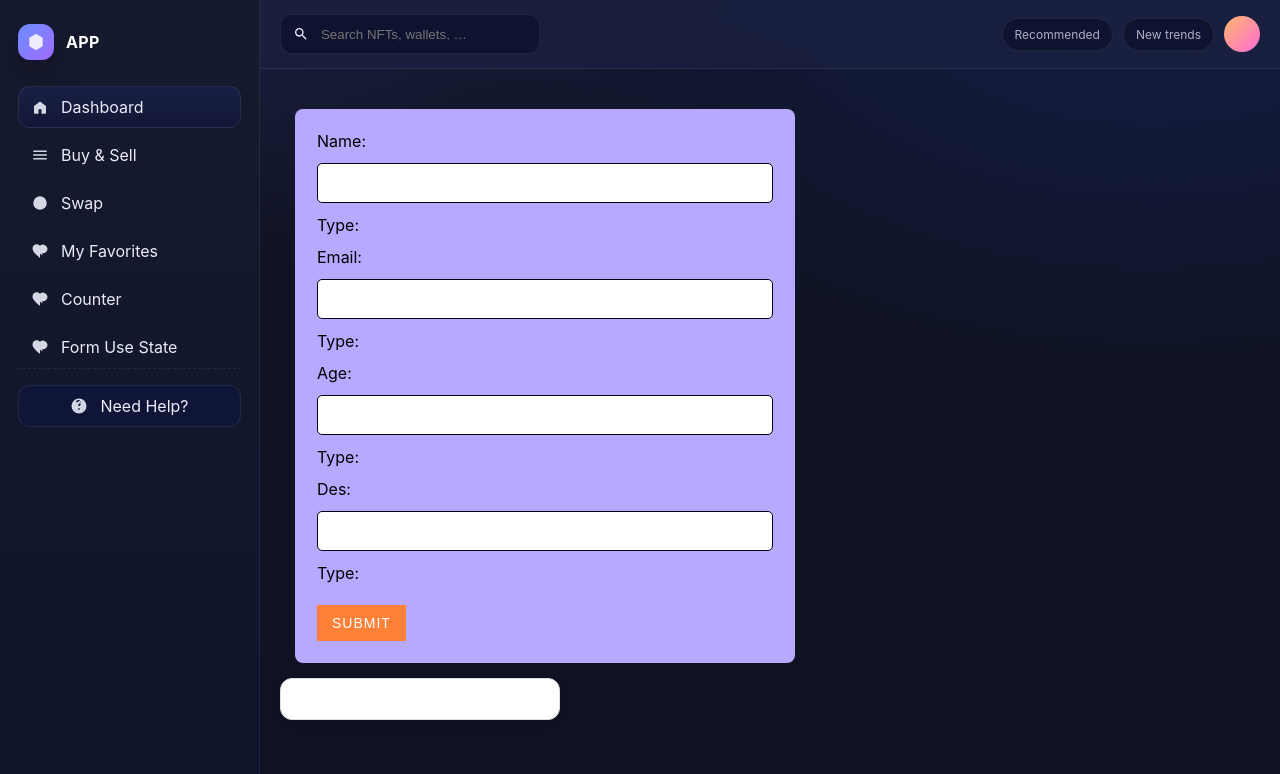
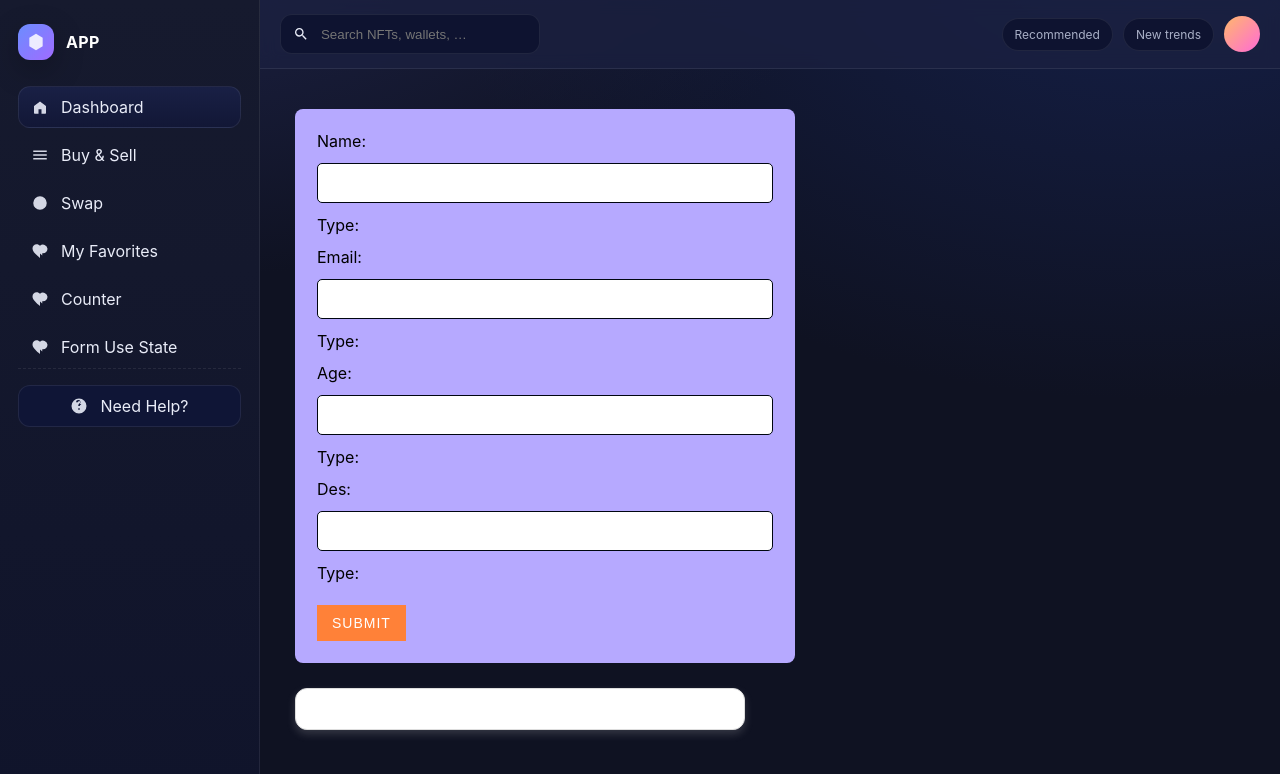
Before and after one commit to biker123/React-Project-1, a React (Create React App) app: page / in a window 1280 px wide. Shown: the top 774 px of the page. Built offline with nearby package versions, Linux system fonts and the light colour scheme; the HTML template or start-up script is replaced by a standard one.

Commit message:
new update

```diff
--- a/src/component/Details/Details.js
+++ b/src/component/Details/Details.js
@@ -5,7 +5,7 @@ export default function Details() {
   const location = useLocation();
   const navigate = useNavigate();
 
-  // data state diye pathano hoyeche
+  // data state diye pathacchi //
   const data = location.state;
 
   if (!data) {
--- a/src/component/Home/Home.css
+++ b/src/component/Home/Home.css
@@ -44,15 +44,17 @@
 }
 
 .card {
-  width: 280px;
+  max-width: 450px;
+  margin: 25px 15px;
   background: #fff;
   border: 1px solid #ddd;
   border-radius: 12px;
   padding: 20px;
-  box-shadow: 0 4px 8px rgba(0,0,0,0.1);
+  box-shadow: 0 4px 8px rgba(206, 206, 206, 0.2);
   transition: 0.3s ease;
   text-align: center;
   font-family: Arial, sans-serif;
+  grid-template-columns: repeat(1, 1fr);
 }
 
 .card:hover {
@@ -87,3 +89,7 @@
 .card button:hover {
   background: #218838;
 }
+
+.rounded.shadow{
+  width: 100%;
+}
```
